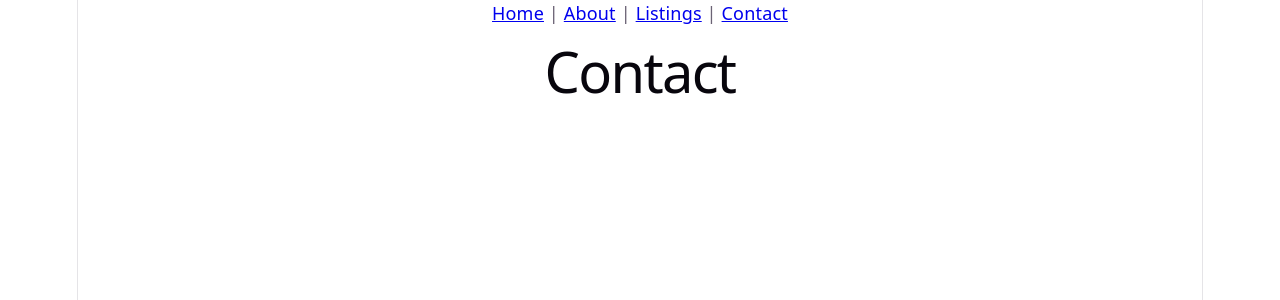
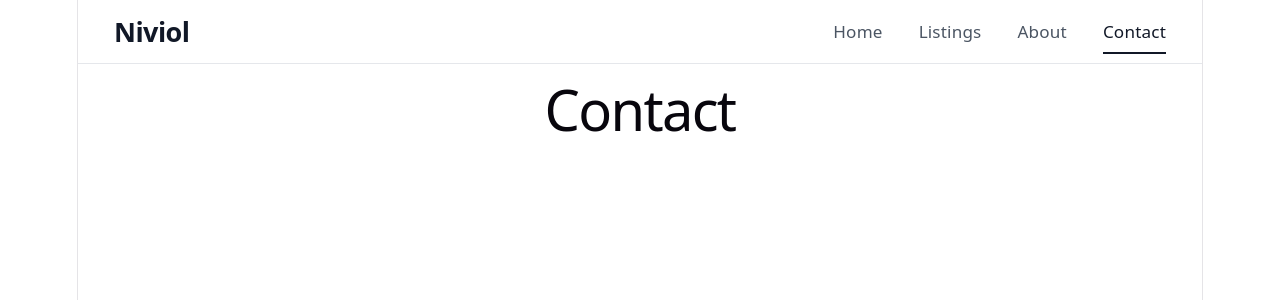
Before and after one commit to niviola/realestate, a React (Vite) app: page /contact in a window 1280 px wide. Shown: the top 300 px of the page. Built offline with nearby package versions, Linux system fonts and the light colour scheme.

Commit message:
Added Navbar

```diff
--- a/src/App.tsx
+++ b/src/App.tsx
@@ -1,13 +1,11 @@
-import { Routes, Route, Link } from 'react-router-dom';
+import { Routes, Route } from 'react-router-dom';
+import Navbar from './components/Navbar';
 import { routes } from './routes';
 
 function App() {
   return (
     <>
-      <nav>
-        <Link to="/">Home</Link> | <Link to="/about">About</Link> |{' '}
-        <Link to="/listings">Listings</Link> | <Link to="/contact">Contact</Link>
-      </nav>
+      <Navbar />
       <Routes>
         {routes.map((r) => (
           <Route key={r.path} path={r.path} element={r.element} />
@@ -18,127 +16,3 @@ function App() {
 }
 
 export default App;
-
-
-// import { useState } from 'react'
-// import heroImg from './assets/hero.png'
-// import reactLogo from './assets/react.svg'
-// import viteLogo from './assets/vite.svg'
-// import './App.css'
-
-// function App() {
-//   const [count, setCount] = useState(0)
-
-//   return (
-//     <>
-//       <section id="center">
-//         <div className="hero">
-//           <img src={heroImg} className="base" width="170" height="179" alt="" />
-//           <img src={reactLogo} className="framework" alt="React logo" />
-//           <img src={viteLogo} className="vite" alt="Vite logo" />
-//         </div>
-//         <div>
-//           <h1>Get started</h1>
-//           <p>
-//             Edit <code>src/App.tsx</code> and save to test <code>HMR</code>
-//           </p>
-//         </div>
-//         <button
-//           type="button"
-//           className="counter"
-//           onClick={() => setCount((count) => count + 1)}
-//         >
-//           Count is {count}
-//         </button>
-//       </section>
-
-//       <div className="ticks"></div>
-
-//       <section id="next-steps">
-//         <div id="docs">
-//           <svg className="icon" role="presentation" aria-hidden="true">
-//             <use href="/icons.svg#documentation-icon"></use>
-//           </svg>
-//           <h2>Documentation</h2>
-//           <p>Your questions, answered</p>
-//           <ul>
-//             <li>
-//               <a href="https://vite.dev/" target="_blank">
-//                 <img className="logo" src={viteLogo} alt="" />
-//                 Explore Vite
-//               </a>
-//             </li>
-//             <li>
-//               <a href="https://react.dev/" target="_blank">
-//                 <img className="button-icon" src={reactLogo} alt="" />
-//                 Learn more
-//               </a>
-//             </li>
-//           </ul>
-//         </div>
-//         <div id="social">
-//           <svg className="icon" role="presentation" aria-hidden="true">
-//             <use href="/icons.svg#social-icon"></use>
-//           </svg>
-//           <h2>Connect with us</h2>
-//           <p>Join the Vite community</p>
-//           <ul>
-//             <li>
-//               <a href="https://github.com/vitejs/vite" target="_blank">
-//                 <svg
-//                   className="button-icon"
-//                   role="presentation"
-//                   aria-hidden="true"
-//                 >
-//                   <use href="/icons.svg#github-icon"></use>
-//                 </svg>
-//                 GitHub
-//               </a>
-//             </li>
-//             <li>
-//               <a href="https://chat.vite.dev/" target="_blank">
-//                 <svg
-//                   className="button-icon"
-//                   role="presentation"
-//                   aria-hidden="true"
-//                 >
-//                   <use href="/icons.svg#discord-icon"></use>
-//                 </svg>
-//                 Discord
-//               </a>
-//             </li>
-//             <li>
-//               <a href="https://x.com/vite_js" target="_blank">
-//                 <svg
-//                   className="button-icon"
-//                   role="presentation"
-//                   aria-hidden="true"
-//                 >
-//                   <use href="/icons.svg#x-icon"></use>
-//                 </svg>
-//                 X.com
-//               </a>
-//             </li>
-//             <li>
-//               <a href="https://bsky.app/profile/vite.dev" target="_blank">
-//                 <svg
-//                   className="button-icon"
-//                   role="presentation"
-//                   aria-hidden="true"
-//                 >
-//                   <use href="/icons.svg#bluesky-icon"></use>
-//                 </svg>
-//                 Bluesky
-//               </a>
-//             </li>
-//           </ul>
-//         </div>
-//       </section>
-
-//       <div className="ticks"></div>
-//       <section id="spacer"></section>
-//     </>
-//   )
-// }
-
-// export default App
--- /dev/null
+++ b/src/components/Navbar.css
@@ -0,0 +1,43 @@
+.navbar {
+  display: flex;
+  align-items: center;
+  justify-content: space-between;
+  padding: 1rem 2rem;
+  background-color: #ffffff;
+  border-bottom: 1px solid #e5e7eb;
+  font-family: system-ui, -apple-system, 'Segoe UI', sans-serif;
+}
+
+.navbar-brand {
+  font-size: 1.5rem;
+  font-weight: 700;
+  color: #111827;
+  letter-spacing: -0.02em;
+}
+
+.navbar-links {
+  display: flex;
+  gap: 2rem;
+  list-style: none;
+  margin: 0;
+  padding: 0;
+}
+
+.navbar-links a {
+  text-decoration: none;
+  color: #4b5563;
+  font-size: 0.95rem;
+  font-weight: 500;
+  padding: 0.5rem 0;
+  border-bottom: 2px solid transparent;
+  transition: color 0.15s ease, border-color 0.15s ease;
+}
+
+.navbar-links a:hover {
+  color: #111827;
+}
+
+.navbar-links a.active {
+  color: #111827;
+  border-bottom: 2px solid #111827;
+}
--- /dev/null
+++ b/src/components/Navbar.tsx
@@ -0,0 +1,34 @@
+import { NavLink } from 'react-router-dom';
+import './Navbar.css';
+
+function Navbar() {
+  return (
+    <nav className="navbar">
+      <div className="navbar-brand">Niviol</div>
+      <ul className="navbar-links">
+        <li>
+          <NavLink to="/" end className={({ isActive }) => (isActive ? 'active' : '')}>
+            Home
+          </NavLink>
+        </li>
+        <li>
+          <NavLink to="/listings" className={({ isActive }) => (isActive ? 'active' : '')}>
+            Listings
+          </NavLink>
+        </li>
+        <li>
+          <NavLink to="/about" className={({ isActive }) => (isActive ? 'active' : '')}>
+            About
+          </NavLink>
+        </li>
+        <li>
+          <NavLink to="/contact" className={({ isActive }) => (isActive ? 'active' : '')}>
+            Contact
+          </NavLink>
+        </li>
+      </ul>
+    </nav>
+  );
+}
+
+export default Navbar;
```
